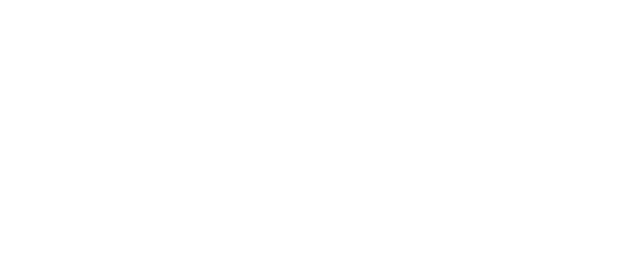
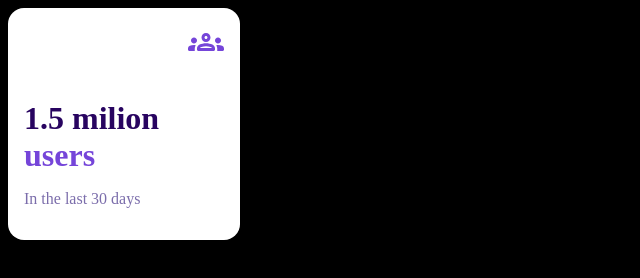
Before and after one commit to AndreaPossidente/PancakeSwap-Team-Project, a plain HTML site: page index.html in a window 1280 px wide. Shown: the whole page, without its empty margins (0-640 px from the left). Drawn offline with Linux system fonts and the light colour scheme.

Commit message:
initial commit

```diff
--- a/index.html
+++ b/index.html
@@ -9,6 +9,12 @@
     <script src="js/main.js" type="module" defer></script>
 </head>
 <body>
-
+    <div id="card" adju>
+        <div id="card-banner">
+            <svg viewBox="0 0 24 24" color="secondary" width="36px" xmlns="http://www.w3.org/2000/svg" class="sc-4ba21b47-0 brakPB"><path d="M4 13C5.1 13 6 12.1 6 11C6 9.9 5.1 9 4 9C2.9 9 2 9.9 2 11C2 12.1 2.9 13 4 13ZM5.13 14.1C4.76 14.04 4.39 14 4 14C3.01 14 2.07 14.21 1.22 14.58C0.48 14.9 0 15.62 0 16.43V17C0 17.5523 0.447715 18 1 18H4.5V16.39C4.5 15.56 4.73 14.78 5.13 14.1ZM20 13C21.1 13 22 12.1 22 11C22 9.9 21.1 9 20 9C18.9 9 18 9.9 18 11C18 12.1 18.9 13 20 13ZM24 16.43C24 15.62 23.52 14.9 22.78 14.58C21.93 14.21 20.99 14 20 14C19.61 14 19.24 14.04 18.87 14.1C19.27 14.78 19.5 15.56 19.5 16.39V18H23C23.5523 18 24 17.5523 24 17V16.43ZM16.24 13.65C15.07 13.13 13.63 12.75 12 12.75C10.37 12.75 8.93 13.14 7.76 13.65C6.68 14.13 6 15.21 6 16.39V17C6 17.5523 6.44772 18 7 18H17C17.5523 18 18 17.5523 18 17V16.39C18 15.21 17.32 14.13 16.24 13.65ZM8.07 16C8.16 15.77 8.2 15.61 8.98 15.31C9.95 14.93 10.97 14.75 12 14.75C13.03 14.75 14.05 14.93 15.02 15.31C15.79 15.61 15.83 15.77 15.93 16H8.07ZM12 8C12.55 8 13 8.45 13 9C13 9.55 12.55 10 12 10C11.45 10 11 9.55 11 9C11 8.45 11.45 8 12 8ZM12 6C10.34 6 9 7.34 9 9C9 10.66 10.34 12 12 12C13.66 12 15 10.66 15 9C15 7.34 13.66 6 12 6Z"></path></svg>
+        </div>
+        <h1>1.5 milion <div>users</div></h3>
+        <p>In the last 30 days</p>
+    </div>
 </body>
 </html>
--- a/sass/components/_index.scss
+++ b/sass/components/_index.scss
@@ -1 +1,2 @@
-@forward "./buttons"
+@forward "./buttons";
+@forward "./card.scss";
--- /dev/null
+++ b/sass/components/card.scss
@@ -0,0 +1,32 @@
+body{
+    background-color: black;
+}
+#card{
+    width: 200px;
+    height: 200px;
+    padding: 1rem;
+    border-radius: 1rem;
+    background-color: white;
+    display: flex;
+    flex-flow: column;
+    #card-banner{
+        display: flex;
+        justify-content: flex-end;
+        align-items: flex-start;
+        flex-grow: 1;
+        svg{
+            fill: #7545d9;
+        }
+    }
+    h1{
+        color: #280460;
+        margin: 0;
+        font-weight: bold;
+        div{
+            color: #7545d9;
+        }
+    }
+    p{
+        color: #7b6dab;
+    }
+}
```
Also changed, not shown: css/main.css, 1 other file.
